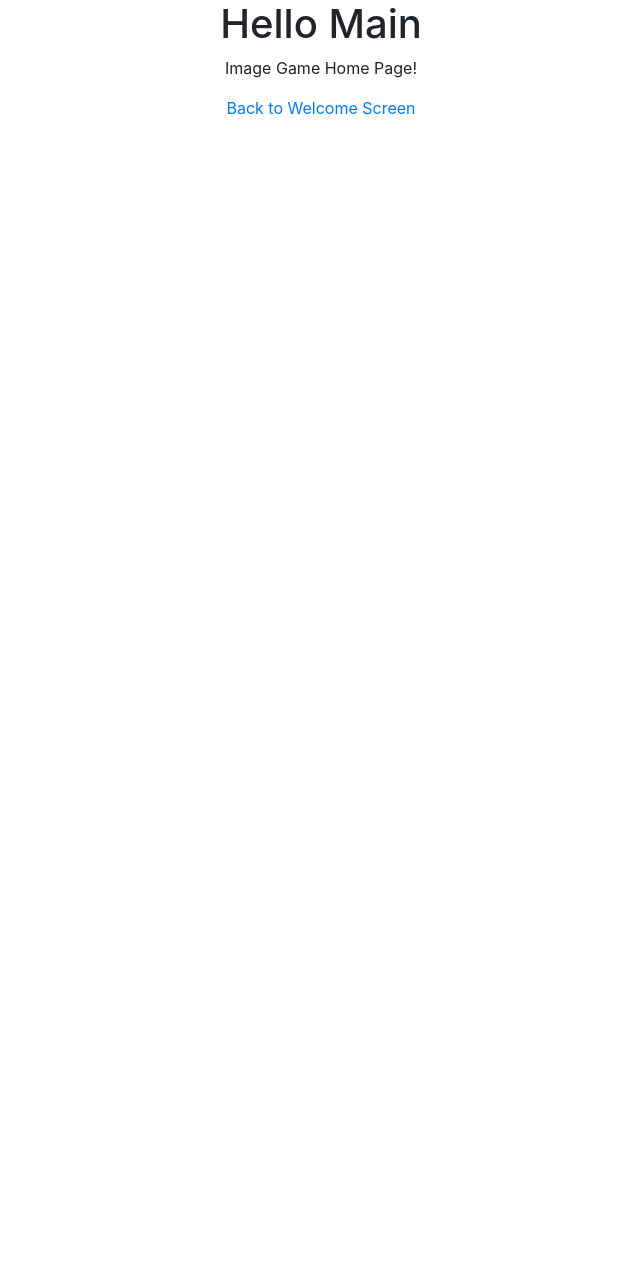
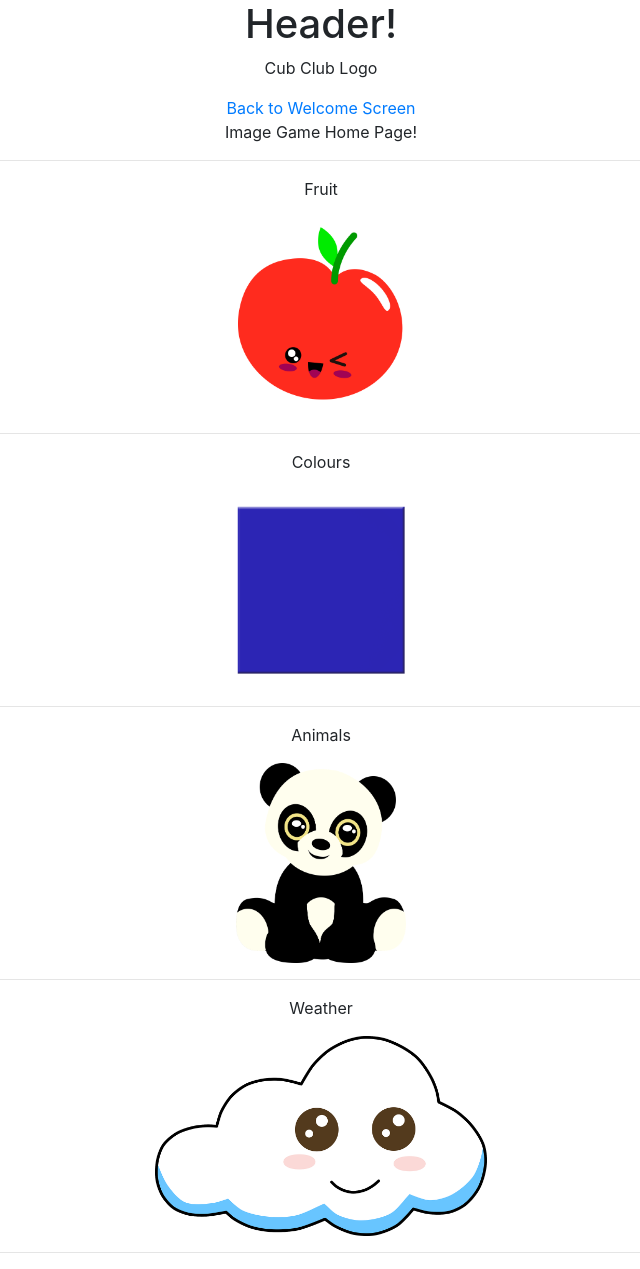
Before and after one commit to jackjury/hackapp, a React (Create React App) app: page /image-game in a window 1280 px wide. Shown: the whole page, without its empty margins (319-959 px from the left). Before the commit the page ends 800 px from the top, so only its background shows below. Built offline with nearby package versions, Linux system fonts and the light colour scheme.

Commit message:
imageGame content done plus Header component updated

```diff
--- a/src/App.js
+++ b/src/App.js
@@ -5,13 +5,14 @@ import { BrowserRouter, Route, Switch, Redirect } from "react-router-dom";
 import Error from "./components/error";
 import WelcomeScreen from "./components/welcomeScreen";
 import ImageGameHomePage from "./components/imageGame";
-import Main from "./components/main";
+import Header from "./components/Header";
 
 function App() {
   return (
     <div className="App">
       <BrowserRouter>
-        <Main />
+        <Route path="/image-game" component={Header} />
+
         <Switch>
           <Route exact path="/" component={WelcomeScreen} />
           <Route exact path="/image-game" component={ImageGameHomePage} />
--- /dev/null
+++ b/src/components/Header.jsx
@@ -0,0 +1,17 @@
+import React, { Component } from "react";
+import { Link } from "react-router-dom";
+
+class Header extends Component {
+  state = {};
+  render() {
+    return (
+      <div>
+        <h1>Header!</h1>
+        <p>Cub Club Logo</p>
+        <Link to="/">Back to Welcome Screen</Link>
+      </div>
+    );
+  }
+}
+
+export default Header;
--- a/src/components/imageGame.jsx
+++ b/src/components/imageGame.jsx
@@ -1,5 +1,8 @@
 import React, { Component } from "react";
-import { Link } from "react-router-dom";
+import AppleImage from "../images/fruit/apple.png";
+import BlueImage from "../images/colours/blue.png";
+import PandaImage from "../images/animal/panda.png";
+import CloudImage from "../images/weather/cloud.png";
 
 class ImageGameHomePage extends Component {
   state = {};
@@ -7,7 +10,29 @@ class ImageGameHomePage extends Component {
     return (
       <div>
         <p>Image Game Home Page!</p>
-        <Link to="/">Back to Welcome Screen</Link>
+        <hr />
+        <div className="gameChoiceContainer">
+          <div className="fruitGameChoice">
+            <p>Fruit</p>
+            <img height="200px" src={AppleImage} alt="" />
+          </div>
+          <hr />
+          <div className="colourGameChoice">
+            <p>Colours</p>
+            <img height="200px" src={BlueImage} alt="" />
+          </div>
+          <hr />
+          <div className="animalGameChoice">
+            <p>Animals</p>
+            <img height="200px" src={PandaImage} alt="" />
+          </div>
+          <hr />
+          <div className="weatherGameChoice">
+            <p>Weather</p>
+            <img height="200px" src={CloudImage} alt="" />
+          </div>
+          <hr />
+        </div>
       </div>
     );
   }
--- a/src/components/main.jsx
+++ /dev/null
@@ -1,10 +0,0 @@
-import React, { Component } from "react";
-
-class Main extends Component {
-  state = {};
-  render() {
-    return <h1>Hello Main</h1>;
-  }
-}
-
-export default Main;
```
Also changed, not shown: src/components/test.html (added).
